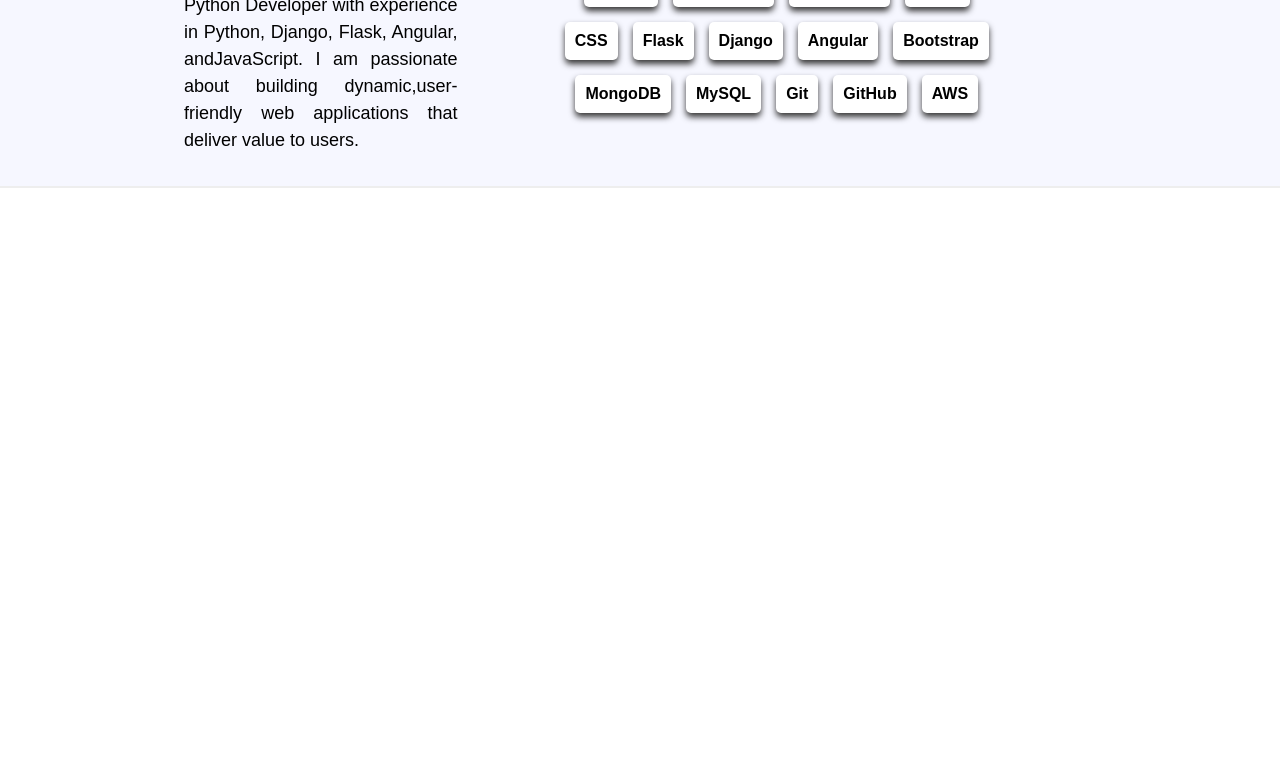
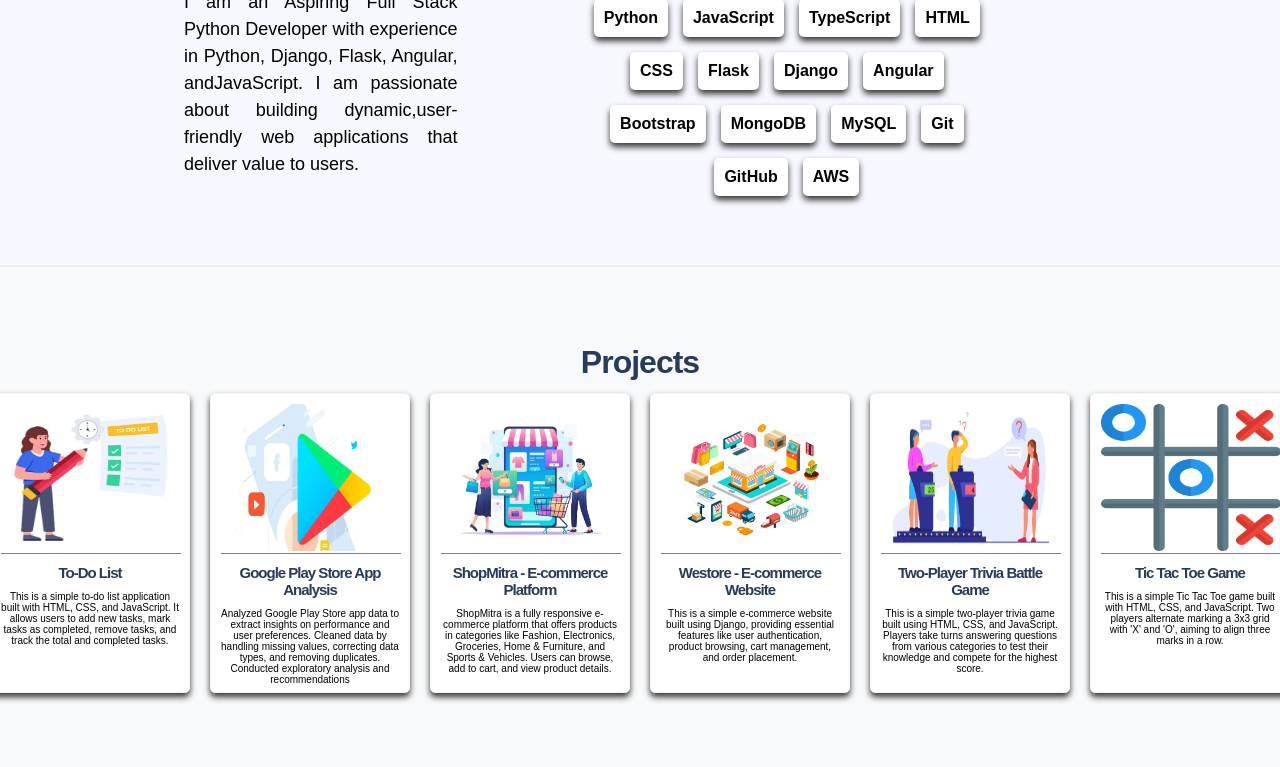
Before and after one commit to kiranS-2506/portfolio, a plain HTML site: page index.html in a window 1280 px wide. Shown: the part 678-1445 px from the top of the page. Before the commit the page ends 866 px from the top, so only its background shows below. Drawn offline with nearby package versions, Linux system fonts and the light colour scheme.

Commit message:
first commit

```diff
--- a/index.html
+++ b/index.html
@@ -91,8 +91,10 @@
         <section class="about" id="about">
             <div class="about-section">
                 <div class="about-me">
-                   <h2 class="headings">About</h2>
-                    <p>I am an Aspiring Full Stack Python Developer with experience in Python, Django, Flask, Angular, andJavaScript. I am passionate about building dynamic,user-friendly web applications that deliver value to users.</p>
+                    <h2 class="headings">About</h2>
+                    <p>I am an Aspiring Full Stack Python Developer with experience in Python, Django, Flask, Angular,
+                        andJavaScript. I am passionate about building dynamic,user-friendly web applications that
+                        deliver value to users.</p>
                 </div>
 
                 <div class="skills section-content" id="skills">
@@ -158,10 +160,64 @@
                     </div>
                 </div>
             </div>
+            <div class="education"></div>
 
         </section>
 
-        <section>
+        <section class="projects-section">
+            <h2 class="headings projects-text">Projects</h2>
+            <div class="project">
+                <div class="mywork">
+                    <img src="./images/Todo-Photoroom.png" alt="playstore" class="proj-img">
+                    <div class="icons"><a href=""><i class="fa-brands fa-github proj-icons"></i></a><a href=""><i class="fa-solid fa-eye proj-icons"></i></a></div>
+                    <p class="proj-head">To-Do List</p>
+                    <p>This is a simple to-do list application built with HTML, CSS, and JavaScript. It allows users to add new tasks, mark tasks as completed, remove tasks, and track the total and completed tasks.</p>
+
+                </div>
+                <div class="mywork">
+                    <img src="./images/playstore2-Photoroom.png" alt="playstore" class="proj-img">
+                    <div class="icons"><a href=""><i class="fa-brands fa-github proj-icons"></i></a><a href=""><i class="fa-solid fa-eye proj-icons"></i></a></div>
+                    <p class="proj-head">Google Play Store App Analysis</p>
+                    <p>Analyzed Google Play Store app data to extract insights on performance and user preferences. Cleaned data by handling missing values, correcting data types, and removing duplicates. Conducted exploratory analysis and recommendations</p>
+                </div>
+                <div class="mywork">
+                        <img src="./images/shopmitra-Photoroom.png" alt="playstore" class="proj-img">
+                        <div class="icons"><a href=""><i class="fa-brands fa-github proj-icons"></i></a><a href=""><i class="fa-solid fa-eye proj-icons"></i></a></div>
+                        <p class="proj-head">ShopMitra - E-commerce Platform</p>
+                        <p>ShopMitra is a fully responsive e-commerce platform that offers products in categories like Fashion, Electronics, Groceries, Home & Furniture, and Sports & Vehicles. Users can browse, add to cart, and view product details.</p>
+
+                </div>
+                <div class="mywork">
+                    <img src="./images/ecommerce-Westore-Photoroom.png" alt="playstore" class="proj-img">
+                    <div class="icons"><a href=""><i class="fa-brands fa-github proj-icons"></i></a><a href=""><i class="fa-solid fa-eye proj-icons"></i></a></div>
+                    <p class="proj-head">Westore - E-commerce Website</p>
+                    <p>This is a simple e-commerce website built using Django, providing essential features like user authentication, product browsing, cart management, and order placement.</p>
+                </div>
+                <div class="mywork">
+                    <img src="./images/quizgame-Photoroom.png" alt="playstore" class="proj-img">
+                    <div class="icons"><a href=""><i class="fa-brands fa-github proj-icons"></i></a><a href=""><i class="fa-solid fa-eye proj-icons"></i></a></div>
+                    <p class="proj-head">Two-Player Trivia Battle Game</p>
+                    <p>This is a simple two-player trivia game built using HTML, CSS, and JavaScript. Players take turns answering questions from various categories to test their knowledge and compete for the highest score.</p>
+                </div>
+                <div class="mywork">
+                    <img src="./images/tictoctoe2.png" alt="playstore" class="proj-img">
+                    <div class="icons"><a href=""><i class="fa-brands fa-github proj-icons"></i></a><a href=""><i class="fa-solid fa-eye proj-icons"></i></a></div>
+                    <p class="proj-head">Tic Tac Toe Game</p>
+                    <p>This is a simple Tic Tac Toe game built with HTML, CSS, and JavaScript. Two players alternate marking a 3x3 grid with 'X' and 'O', aiming to align three marks in a row.</p>
+                </div>
+
+            </div>
+
+
+        </section>
+        <section class="Education">
+            <div>
+
+            </div>
+            <div>
+
+            </div>
+
         </section>
 
 
@@ -171,11 +227,11 @@
     <script>
 
         var typed = new Typed('.type', {
-            strings: ['Full Stack Python Developer.', 'Data Analysis'],
+            strings: ['Full Stack Web Developer.',],
             typeSpeed: 60,
             backSpeed: 60,
             backDelay: 3000,
-            startDelay: 100,
+            startDelay: 1000,
             loop: true
         });
 
--- a/style.css
+++ b/style.css
@@ -203,6 +203,14 @@ main {
     --trans-x: 0;
     opacity: 1;
 }
+.headings{
+    font-size: 32px;
+    line-height: 42px;
+    color: #263b5e;
+    margin: 0 0 10px;
+    font-weight: 600;
+    letter-spacing: -1px;
+}
 
 .about {
     display: flex;
@@ -290,8 +298,11 @@ main {
 
 }
 .about{
+    width:100%;
+    height: 400px;
     background-color:  #f6f7ff;
     border-bottom: 2px solid #eee;
+    display: flex;
     align-items: center;
     justify-content: center;
 }
@@ -305,10 +316,12 @@ main {
 
 }
 .about-section{
+
     max-width: 75%;
     display: flex;
-    justify-content: space-evenly;
+    justify-content: center;
     align-items: first baseline;
+    gap:20px;
 }
 
 .skills {
@@ -368,3 +381,84 @@ main {
     transform: scale(1.1);
     box-shadow: 0 8px 16px rgba(0, 0, 0, 0.2);
 }
+.projects-section{
+    background-color: #f8f9fa;
+    display: flex;
+    flex-direction: column;
+    align-items: center;
+    justify-content: center;
+
+    height: 500px;
+}
+.projects-text{
+    text-align: center;
+}
+.project{
+    display: flex;
+    justify-content: center;
+    align-items: center;
+    gap:20px;
+}
+.mywork{
+    width: 200px;
+    height:300px;
+    font-size: 10px;
+    padding: 10px;
+    background-color: #fff;
+    border: 1px whitesmoke solid;
+    border-radius: 5px;
+    text-align: center;
+    align-items: center;
+    box-shadow: 0 4px 6px #373737;
+    transition: transform 0.3s, box-shadow 0.3s;
+
+}
+.mywork:hover{
+    transform: scale(1.02);
+    box-shadow: 0 8px 16px rgba(0, 0, 0, 0.2);
+
+}
+.icons{
+    display: none;
+    position: absolute;
+    top:50%;
+    left: 50%;
+    transform: translate(-50%, -50%);
+    gap:10px;
+
+
+}
+.proj-icons{
+    padding: 10px;
+    font-size: 20px;
+    font-weight: 800;
+    border: 1px solid black;
+    color: #0d0c0c;
+    background-color: white;
+    border-radius: 50%;
+    transition: transform 1s, box-shadow 0.3s;
+}
+.mywork:hover .icons{
+    display: flex;
+}
+.proj-icons:hover{
+    transform: scale(1.02);
+    background-color: #15095e;
+    color:white;
+}
+.proj-head{
+    margin-bottom: 10px;
+    margin-top: 10px;
+    font-size: 15px;
+    color: #263b5e;
+    margin: 10 0 10px;
+    font-weight: 600;
+    letter-spacing: -1px;
+
+}
+.proj-img{
+    width:180px;
+    height: 150px;
+    border-bottom: 1px solid gray;
+    padding-bottom: 2px;
+}
```
Also changed, not shown: images/Todo-Photoroom.png (added), images/ecommerce-Westore-Photoroom.png (added), images/playstore-Photoroom.png (added), images/playstore2-Photoroom.png (added), images/quizgame-Photoroom.png (added), images/shopmitra-Photoroom.png (added), images/tictoctoe2.png (added).
